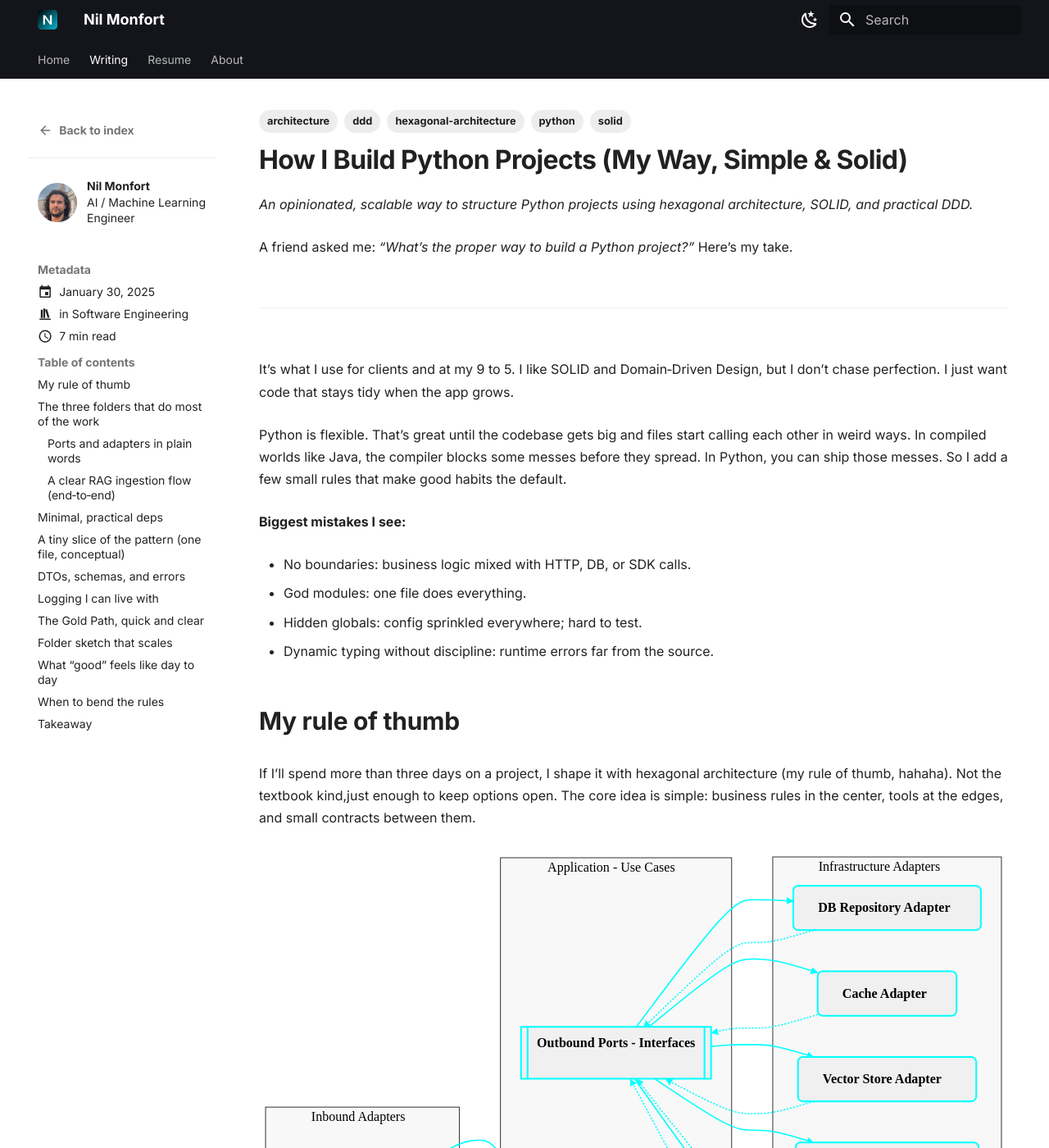
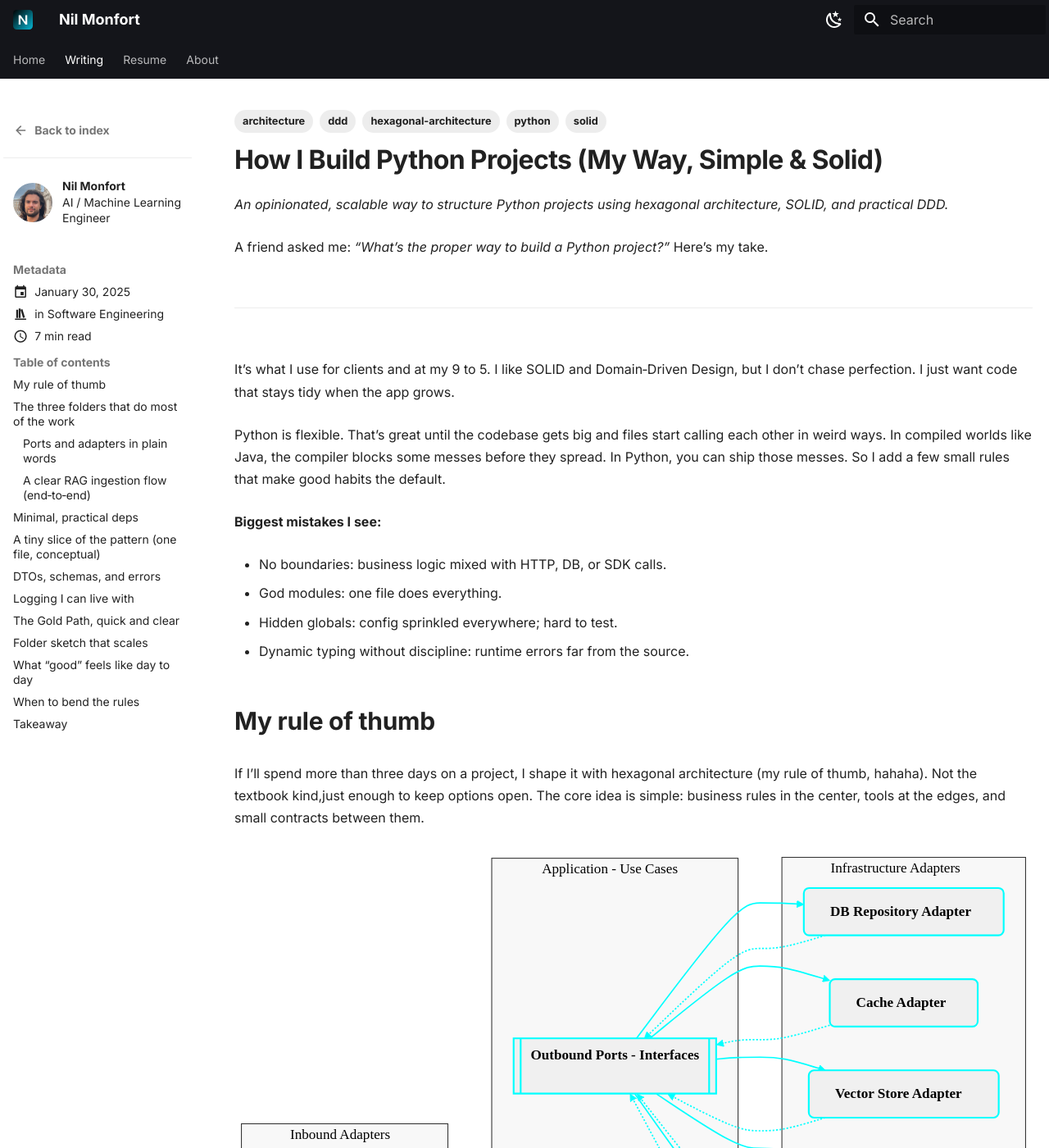
Before and after one commit to nilm9/nilmonfort-blog, an MkDocs documentation site: the page built from docs/writing/posts/2025-01-30-how-i-build-python-projects-my-way-simple-and-solid.md, in a window 1280 px wide and 1400 px high. Shown: the whole window at 82% size. Built offline with MkDocs 1.6.1 and Material for MkDocs 9.7.7, drawn with Linux system fonts in a browser that asks for light colours.

Commit message:
fixed responsive

```diff
--- a/docs/assets/css/overrides.css
+++ b/docs/assets/css/overrides.css
@@ -1,5 +1,5 @@
-/* narrower readable measure */
-.md-content { max-width: 1280px; }
+/* content width via Material grid (readable measure) */
+.md-grid { max-width: 72rem; }
 .md-content__inner > h1:first-child { margin-top: 0.25rem; }
 
 /* table of contents spacing */
@@ -126,6 +126,15 @@
   padding: 0.2em 0.4em;
   border-radius: 4px;
   font-size: 0.9em;
+  overflow-wrap: anywhere; /* allow wrapping on small screens */
+}
+
+/* wrap long code on mobile to avoid horizontal scroll */
+pre code { white-space: pre-wrap; }
+
+/* Hide right sidebar (ToC) below ~1200px to give the article more room */
+@media (max-width: 75em) {
+  .md-sidebar--secondary { display: none; }
 }
 
 /* links */
@@ -480,7 +489,7 @@
   .hero-section {
     flex-direction: column;
     gap: 2rem;
-    text-align: center;
+    text-align: left; /* left-align hero content on mobile */
   }
 
   .hero-content h1 {
@@ -514,6 +523,15 @@
     padding: 1rem;
   }
 
+  /* ensure body text and headings are left-aligned on mobile */
+  .md-typeset,
+  .md-typeset h1,
+  .md-typeset h2,
+  .md-typeset h3,
+  .md-typeset p {
+    text-align: left;
+  }
+
   .blog-posts-grid {
     gap: 1.5rem;
   }
--- a/mkdocs.yml
+++ b/mkdocs.yml
@@ -7,6 +7,7 @@
   favicon: assets/images/logo.svg
   custom_dir: docs/overrides
   features:
+    - navigation.instant
     - navigation.tabs
     - navigation.sections
     - navigation.top
```
